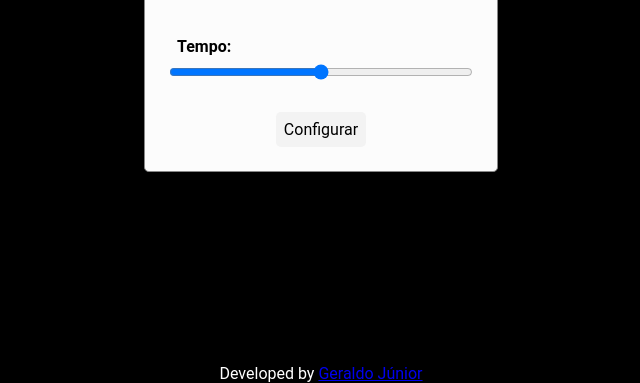
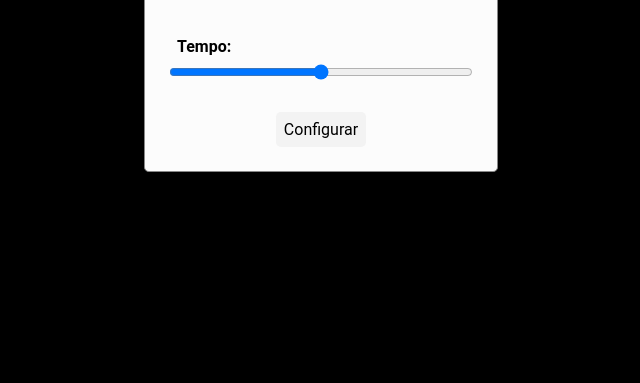
Before and after one commit to aricia07/placar-bjj, a plain HTML site: page Placar-Digital-JiuJitsu/index.html in a window 1280 px wide. Shown: the part 499-882 px from the top of the page, without its empty margins (319-959 px from the left). After the commit the page ends 800 px from the top, so only its background shows below. Drawn offline with Linux system fonts and the light colour scheme.

Commit message:
Update index.html

```diff
--- a/Placar-Digital-JiuJitsu/index.html
+++ b/Placar-Digital-JiuJitsu/index.html
@@ -173,12 +173,6 @@
       <input type="submit" class="btn" value="Configurar">
     </form>
   </div>
-
-  <div class="modal-footer">
-    <span>
-      Developed by <a href="https://about.me/geraldo.junior" target="_blank"> Geraldo Júnior</a>
-    </span>
-  </div>
 </div>
 
   <audio controls data-countdown-sound>
```
